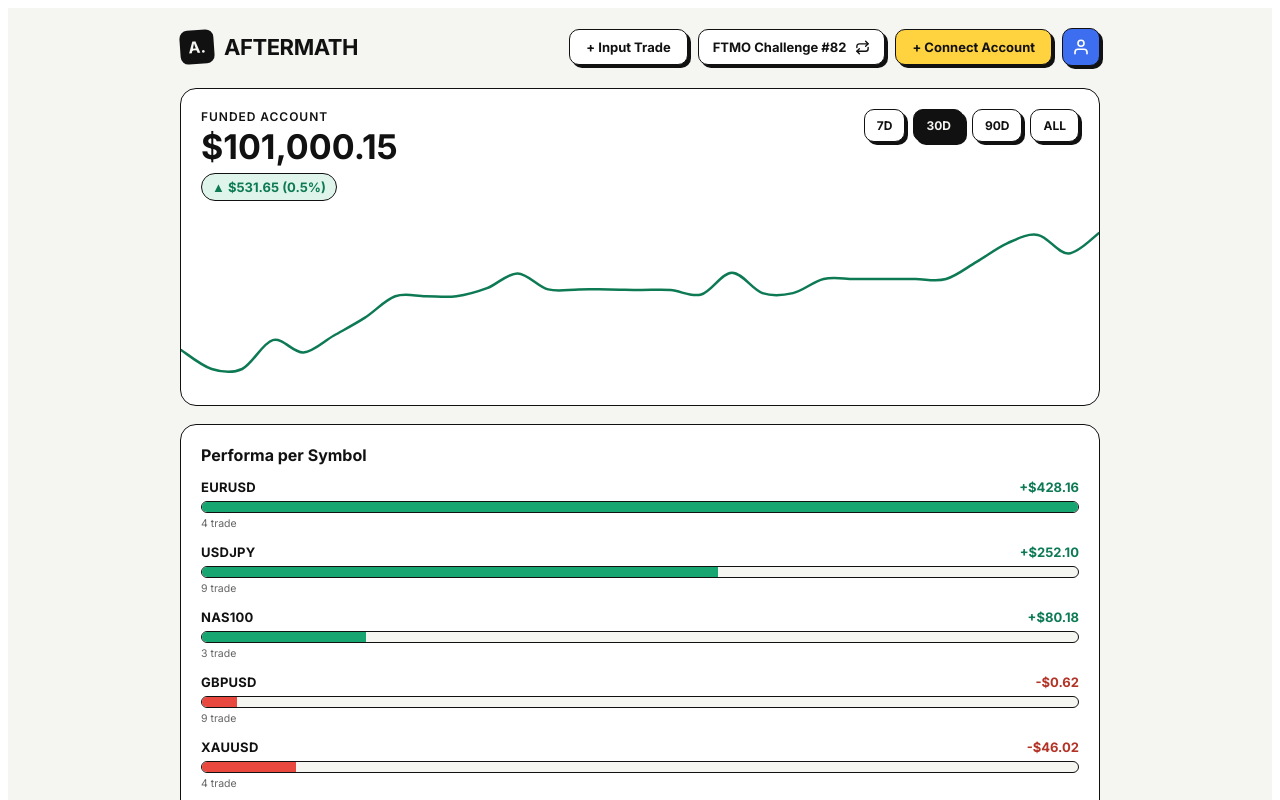
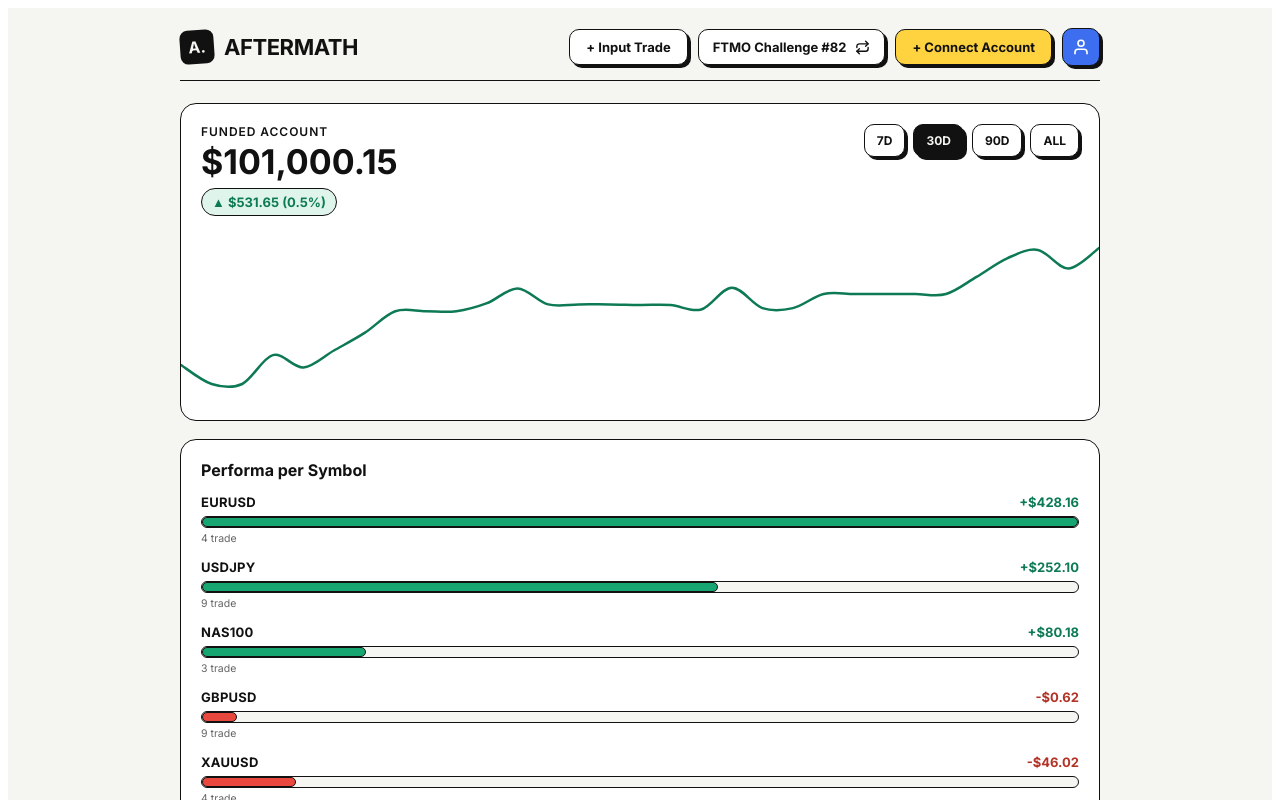
Before and after one commit to mrinsmnrs-ship-it/Aftermath-Journey, a React (Vite) app: page / in a window 1280 px wide. Shown: the top 800 px of the page. Built offline with nearby package versions, Linux system fonts and the light colour scheme.

Commit message:
Update AftermathDashboard.css

```diff
--- a/src/components/Dashboard/AftermathDashboard.css
+++ b/src/components/Dashboard/AftermathDashboard.css
@@ -37,10 +37,17 @@
 .aftermath-dashboard .wrap{max-width:920px; margin:0 auto;}
 
 /* ---- Header ---- */
+/* Sticky di atas + garis pemisah biar keliatan batas dari konten yang discroll.
+   background diset sama kayak warna halaman (--paper) biar konten di belakangnya
+   ketutup rapi pas header nempel di atas. */
 .aftermath-dashboard header{
   display:flex; align-items:center; justify-content:space-between;
   flex-wrap:wrap; gap:14px;
-  margin-bottom:22px;
+  position:sticky; top:0; z-index:20;
+  background:var(--paper);
+  padding:16px 0 14px;
+  margin:-16px 0 22px;
+  border-bottom:var(--border-w) solid var(--stroke);
 }
 .aftermath-dashboard .brand{ display:flex; align-items:center; gap:10px; }
 .aftermath-dashboard .brand .mark{
@@ -160,9 +167,16 @@
 .aftermath-dashboard .symbol-name{ font-weight:700; letter-spacing:.02em; }
 .aftermath-dashboard .symbol-bar-track{
   width:100%; height:12px; background:var(--paper);
-  border:var(--border-w) solid var(--stroke); border-radius:6px; overflow:hidden;
+  border:var(--border-w) solid var(--stroke); border-radius:6px; overflow:visible;
 }
-.aftermath-dashboard .symbol-bar{ height:100%; min-width:2px; }
+/* Bar isinya dikasih border-radius + border hitam sendiri (bukan cuma ngandelin
+   overflow:hidden dari track), jadi ujung kanan/kirinya tetap rounded dan ada
+   outline hitam walaupun lebarnya nggak sampai 100% dari track. */
+.aftermath-dashboard .symbol-bar{
+  height:100%; min-width:10px;
+  border-radius:6px; border:var(--border-w) solid var(--stroke);
+  box-sizing:border-box;
+}
 .aftermath-dashboard .symbol-bar-up{ background:var(--profit); }
 .aftermath-dashboard .symbol-bar-down{ background:var(--loss); }
 .aftermath-dashboard .symbol-row-sub{ font-size:10.5px; color:var(--ink); opacity:.65; margin-top:4px; }
```
